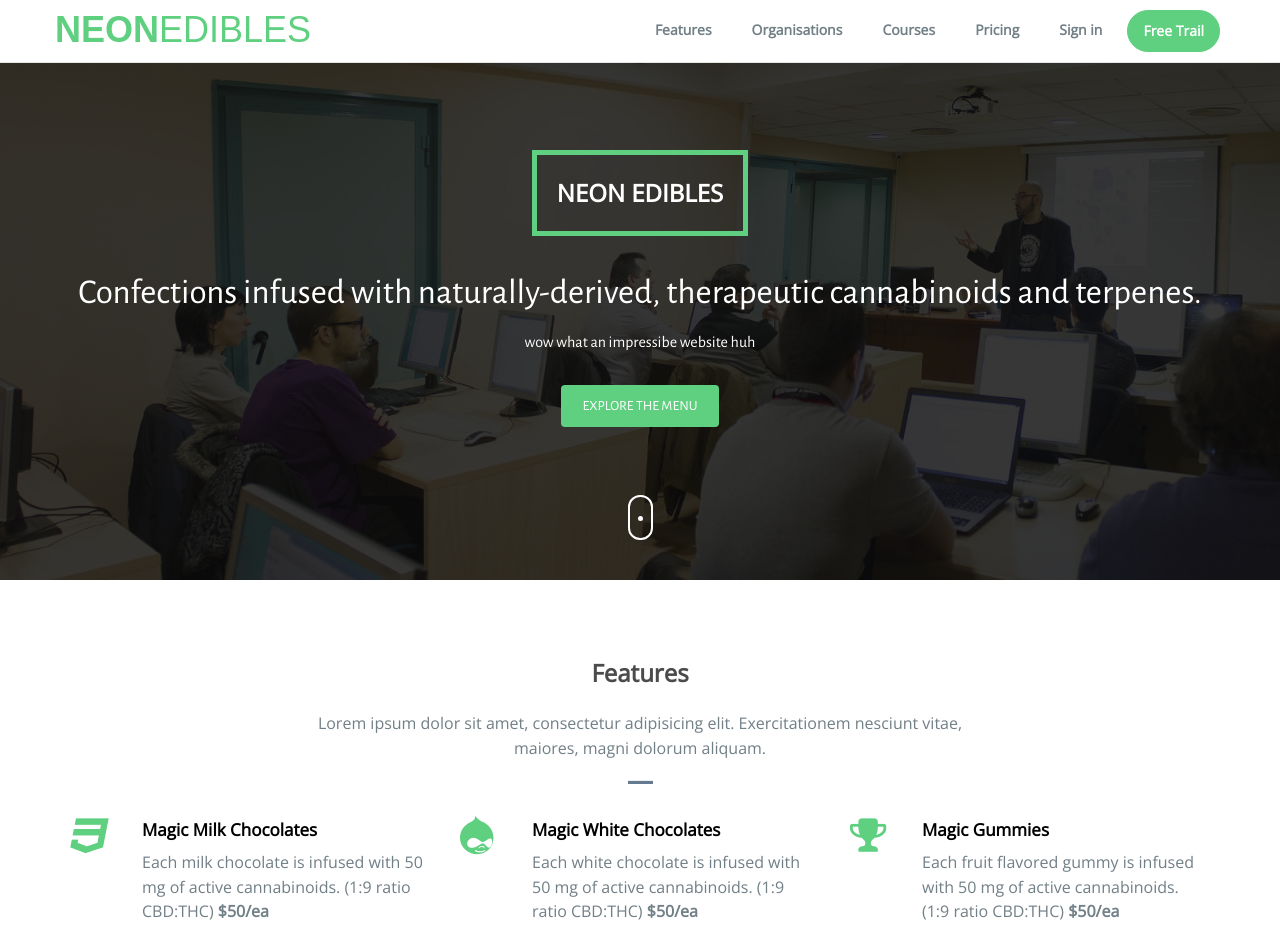
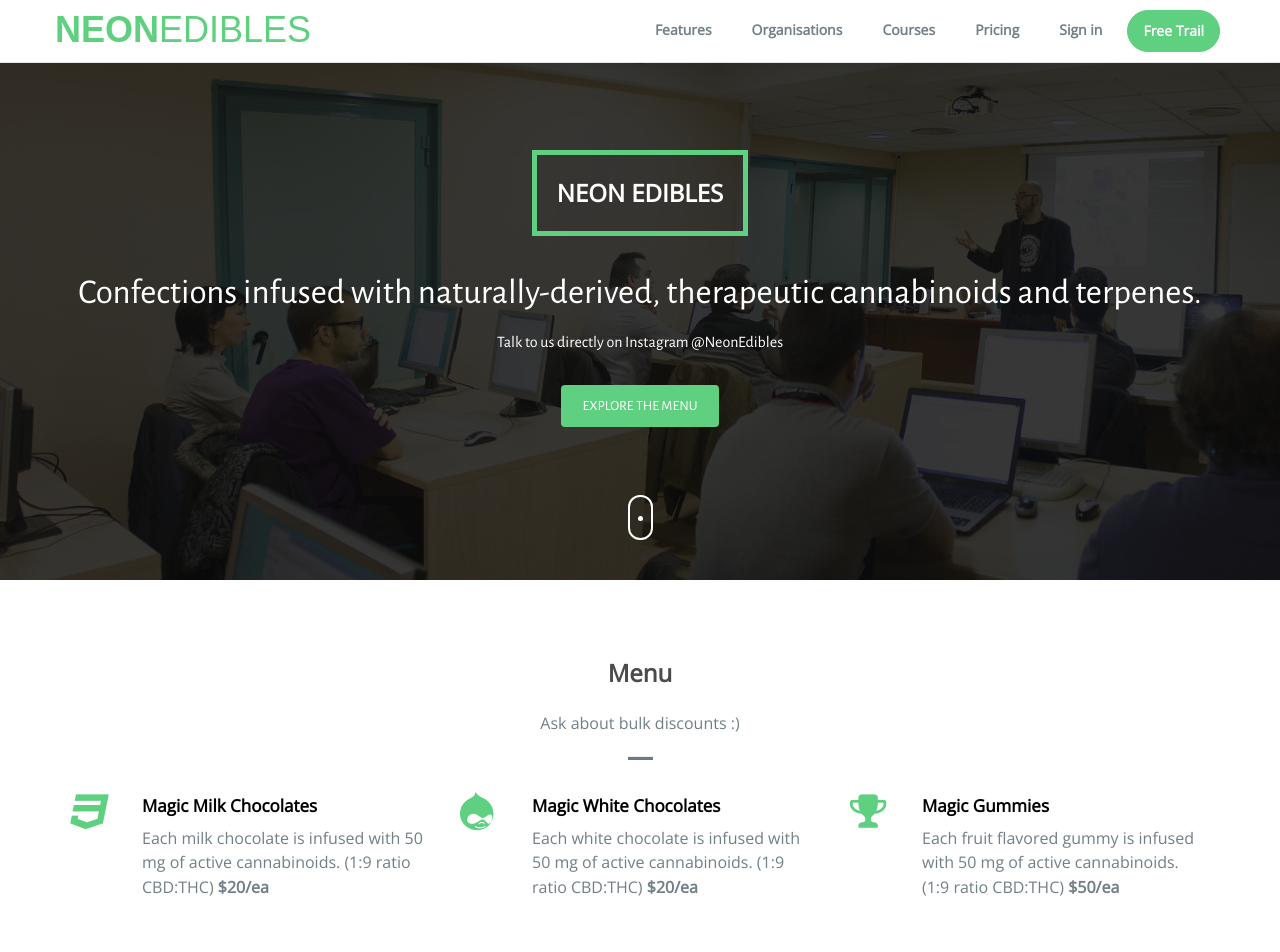
Before and after one commit to neonedibles/neonedibles.github.io, a plain HTML site: page index.html in a window 1280 px wide. Shown: the top 952 px of the page. Drawn offline with nearby package versions, Linux system fonts and the light colour scheme; a web font is replaced by a local one.

Commit message:
Update index.html

```diff
--- a/index.html
+++ b/index.html
@@ -109,7 +109,7 @@
             </div>
             <div class="intro-para text-center quote">
               <p class="big-text">Confections infused with naturally-derived, therapeutic cannabinoids and terpenes.</p>
-              <p class="small-text">wow what an impressibe website huh</p>
+              <p class="small-text">Talk to us directly on Instagram @NeonEdibles</p>
               <a href="#feature" class="btn get-quote">EXPLORE THE MENU</a>
             </div>
             <a href="#feature" class="mouse-hover">
@@ -126,8 +126,8 @@
     <div class="container">
       <div class="row">
         <div class="header-section text-center">
-          <h2>Features</h2>
-          <p>Lorem ipsum dolor sit amet, consectetur adipisicing elit. Exercitationem nesciunt vitae,<br> maiores, magni dolorum aliquam.</p>
+          <h2>Menu</h2>
+          <p>Ask about bulk discounts :)</p>
           <hr class="bottom-line">
         </div>
         <div class="feature-info">
@@ -135,7 +135,7 @@
             <div class="col-md-4">
               <div class="heading pull-right">
                 <h4>Magic Milk Chocolates</h4>
-                <p>Each milk chocolate is infused with 50 mg of active cannabinoids. (1:9 ratio CBD:THC) <b>$50/ea</b></p>
+                <p>Each milk chocolate is infused with 50 mg of active cannabinoids. (1:9 ratio CBD:THC) <b>$20/ea</b></p>
               </div>
               <div class="fea-img pull-left">
                 <i class="fa fa-css3"></i>
@@ -146,7 +146,7 @@
             <div class="col-md-4">
               <div class="heading pull-right">
                 <h4>Magic White Chocolates</h4>
-                <p>Each white chocolate is infused with 50 mg of active cannabinoids. (1:9 ratio CBD:THC) <b>$50/ea</b></p>
+                <p>Each white chocolate is infused with 50 mg of active cannabinoids. (1:9 ratio CBD:THC) <b>$20/ea</b></p>
               </div>
               <div class="fea-img pull-left">
                 <i class="fa fa-drupal"></i>
@@ -533,7 +533,7 @@
   <footer id="footer" class="footer">
     <div class="container text-center">
 
-      <h3>Start Your Free Trial Now!</h3>
+      <h3>Don't type anything in</h3>
 
       <form class="mc-trial row">
         <div class="form-group col-md-3 col-md-offset-2 col-sm-4">
```
